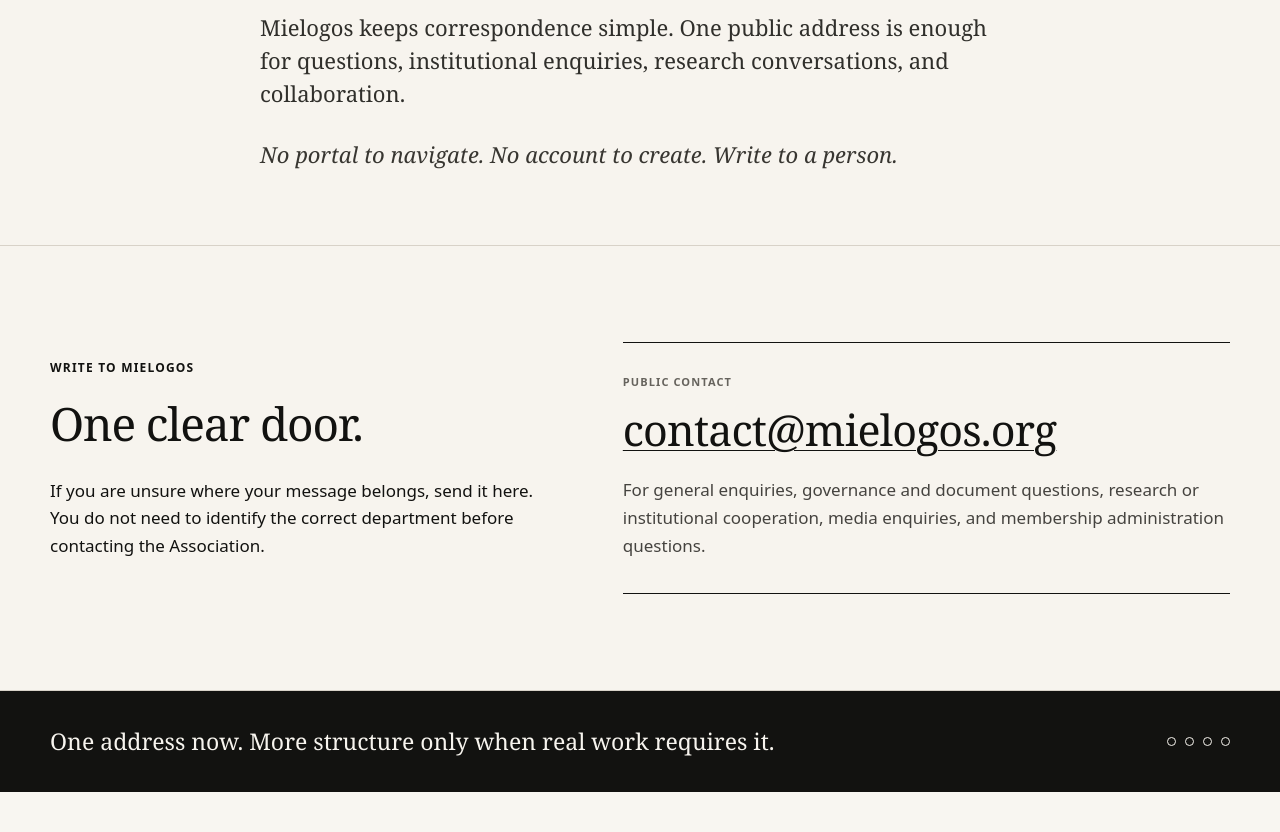
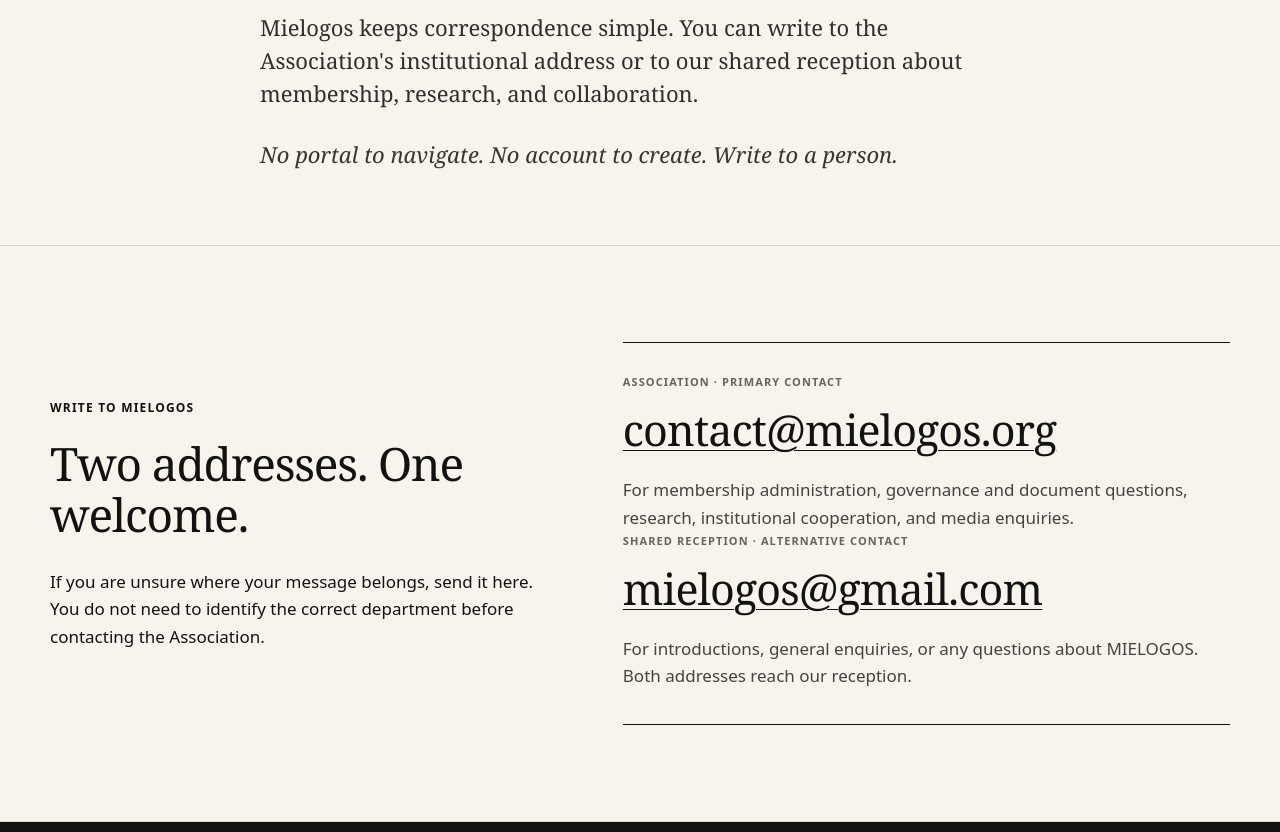
Before and after one commit to navimusaget/mielogos, a plain HTML site: page contact/index.html in a window 1280 px wide. Shown: the part 360-1192 px from the top of the page. Drawn offline with Linux system fonts and the light colour scheme.

Commit message:
Add shared reception to Association Contact page

```diff
--- a/contact/index.html
+++ b/contact/index.html
@@ -1,7 +1,7 @@
 <!doctype html><html lang="en"><head><meta charset="utf-8"><meta name="viewport" content="width=device-width,initial-scale=1"><title>Contact — MIELOGOS</title><meta name="robots" content="index,follow"><meta name="description" content="Contact Mielogos, the International Association for Symbiotic Authorship."><link rel="canonical" href="https://mielogos.org/contact/"><meta property="og:title" content="Contact — MIELOGOS"><meta property="og:description" content="A clear public contact channel for Mielogos."><meta property="og:type" content="website"><meta property="og:url" content="https://mielogos.org/contact/"><link rel="icon" href="/favicon.ico"><link rel="stylesheet" href="/assets/css/site.css"></head><body><a class="skip" href="#main">Skip to content</a><header class="header"><div class="container header-inner"><a class="brand" href="/" aria-label="Mielogos home"><img src="/assets/logo/logo-primary.svg" alt="MIELOGOS"></a><button class="menu-toggle" type="button" aria-expanded="false" aria-controls="primary-nav">Menu</button><nav class="nav" id="primary-nav" aria-label="Primary"><a href="/about/">About</a><a href="/symbiotic-authorship/">Symbiotic Authorship</a><a href="/membership/">Membership</a><a href="/research/">Research & Ideas</a><a href="/governance/">Governance</a><a href="/contact/" aria-current="page">Contact</a><a class="join-link" href="/join/">Join Mielogos</a></nav></div></header><main id="main">
-<section class="page-hero contact-hero"><div class="container read"><div class="eyebrow">Contact</div><h1>A human point of contact.</h1><p class="lead">Mielogos keeps correspondence simple. One public address is enough for questions, institutional enquiries, research conversations, and collaboration.</p><p class="contact-promise">No portal to navigate. No account to create. Write to a person.</p></div></section>
-<section class="section"><div class="container contact-grid"><div><div class="eyebrow">Write to Mielogos</div><h2>One clear door.</h2><div class="bodycopy"><p>If you are unsure where your message belongs, send it here. You do not need to identify the correct department before contacting the Association.</p></div></div><div class="contact-card"><small>Public contact</small><a class="contact-email" href="mailto:contact@mielogos.org">contact@mielogos.org</a><p>For general enquiries, governance and document questions, research or institutional cooperation, media enquiries, and membership administration questions.</p></div></div></section>
-<section class="boundary"><div class="container boundary-inner"><strong>One address now. More structure only when real work requires it.</strong><span class="mini-dots" aria-hidden="true"><i></i><i></i><i></i><i></i></span></div></section>
+<section class="page-hero contact-hero"><div class="container read"><div class="eyebrow">Contact</div><h1>A human point of contact.</h1><p class="lead">Mielogos keeps correspondence simple. You can write to the Association's institutional address or to our shared reception about membership, research, and collaboration.</p><p class="contact-promise">No portal to navigate. No account to create. Write to a person.</p></div></section>
+<section class="section"><div class="container contact-grid"><div><div class="eyebrow">Write to Mielogos</div><h2>Two addresses. One welcome.</h2><div class="bodycopy"><p>If you are unsure where your message belongs, send it here. You do not need to identify the correct department before contacting the Association.</p></div></div><div class="contact-card"><small>Association · primary contact</small><a class="contact-email" href="mailto:contact@mielogos.org">contact@mielogos.org</a><p>For membership administration, governance and document questions, research, institutional cooperation, and media enquiries.</p><div class="contact-alternative"><small>Shared reception · alternative contact</small><a class="contact-email" href="mailto:mielogos@gmail.com">mielogos@gmail.com</a><p>For introductions, general enquiries, or any questions about MIELOGOS. Both addresses reach our reception.</p></div></div></div></section>
+<section class="boundary"><div class="container boundary-inner"><strong>Two ways to reach us. One welcoming conversation.</strong><span class="mini-dots" aria-hidden="true"><i></i><i></i><i></i><i></i></span></div></section>
 <section class="section contact-membership"><div class="container split"><div><div class="eyebrow">Membership</div><h2>Membership applications are open.</h2><div class="bodycopy"><p>Please use the dedicated Join workflow for a membership application rather than sending application materials by ordinary email.</p><p>The Join workflow is designed around minimal data collection, public-identity control verification, and human review.</p></div><div class="actions"><a class="btn" href="/membership/">How membership works</a><a class="btn primary" href="/join/">Apply for membership</a></div></div><div class="contact-note"><small>Privacy by default</small><h3>You do not need to make yourself more identifiable to ask a question.</h3><p>A general enquiry does not require a legal name, telephone number, home address, identity document, private AI conversation, prompt history, or unpublished manuscript.</p><a href="/privacy/">Read the privacy approach</a></div></div></section>
 <section class="section contact-transparency"><div class="container split"><div><div class="eyebrow">Institutional questions</div><h2>Prefer to inspect first?</h2><div class="bodycopy"><p>Mielogos publishes its current governing instruments, decision history, amendment history, and superseded versions separately from ordinary correspondence.</p></div><div class="actions"><a class="btn" href="/governance/">Inspect governance</a></div></div><div class="contact-note"><small>Genesis Stage</small><h3>Correspondence currently reaches the Founder-administered institution.</h3><p>Mielogos does not present a fictional secretariat, board, or office in order to appear larger than it is. The contact structure will grow when the institution itself grows.</p></div></div></section>
-</main><footer class="footer"><div class="container"><div class="footer-top"><div><img src="/assets/logo/logo-inverse.svg" alt="MIELOGOS"><p>International Association for Symbiotic Authorship.<br>Genesis Stage / Founder-administered governance.</p></div><div class="footer-links"><a href="/about/">About</a><a href="/symbiotic-authorship/">Symbiotic Authorship</a><a href="/membership/">Membership</a><a href="/research/">Research & Ideas</a><a href="/governance/">Governance</a><a href="/contact/">Contact</a><a href="/privacy/">Privacy</a><a href="/join/">Join</a></div></div><div class="footer-bottom"><span>Initiated with the support of the Foundation for Relational Inquiry (FFRI-NM).</span><span>mielogos.org</span></div></div></footer><script src="/assets/js/site.js"></script></body></html>
+</main><footer class="footer"><div class="container"><div class="footer-top"><div><img src="/assets/logo/logo-inverse.svg" alt="MIELOGOS"><p>International Association for Symbiotic Authorship.<br>Genesis Stage / Founder-administered governance.</p><p class="footer-contact">Association: <a href="mailto:contact@mielogos.org">contact@mielogos.org</a><br>Shared reception: <a href="mailto:mielogos@gmail.com">mielogos@gmail.com</a></p></div><div class="footer-links"><a href="/about/">About</a><a href="/symbiotic-authorship/">Symbiotic Authorship</a><a href="/membership/">Membership</a><a href="/research/">Research & Ideas</a><a href="/governance/">Governance</a><a href="/contact/">Contact</a><a href="/privacy/">Privacy</a><a href="/join/">Join</a></div></div><div class="footer-bottom"><span>Initiated with the support of the Foundation for Relational Inquiry (FFRI-NM).</span><span>mielogos.org</span></div></div></footer><script src="/assets/js/site.js"></script></body></html>
```
